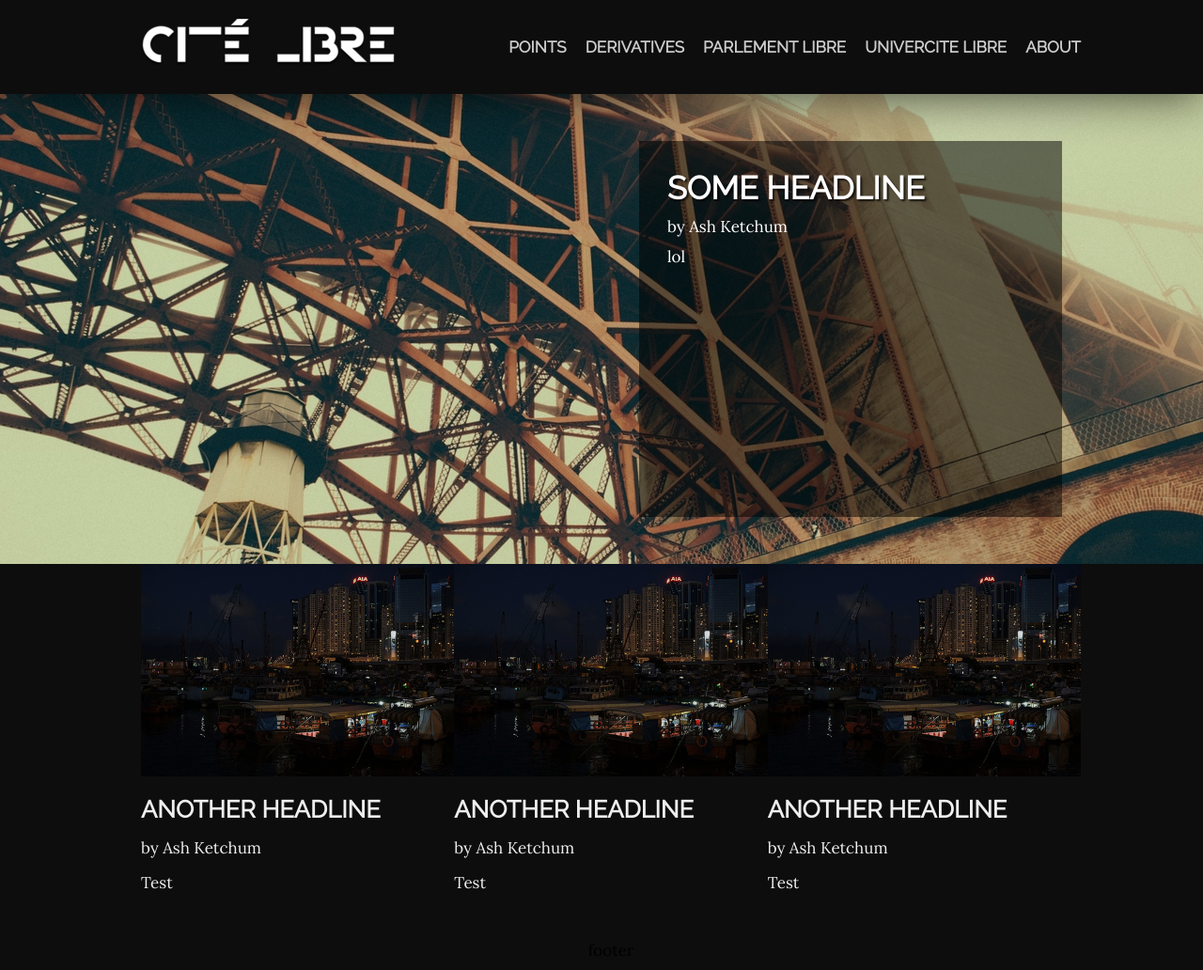
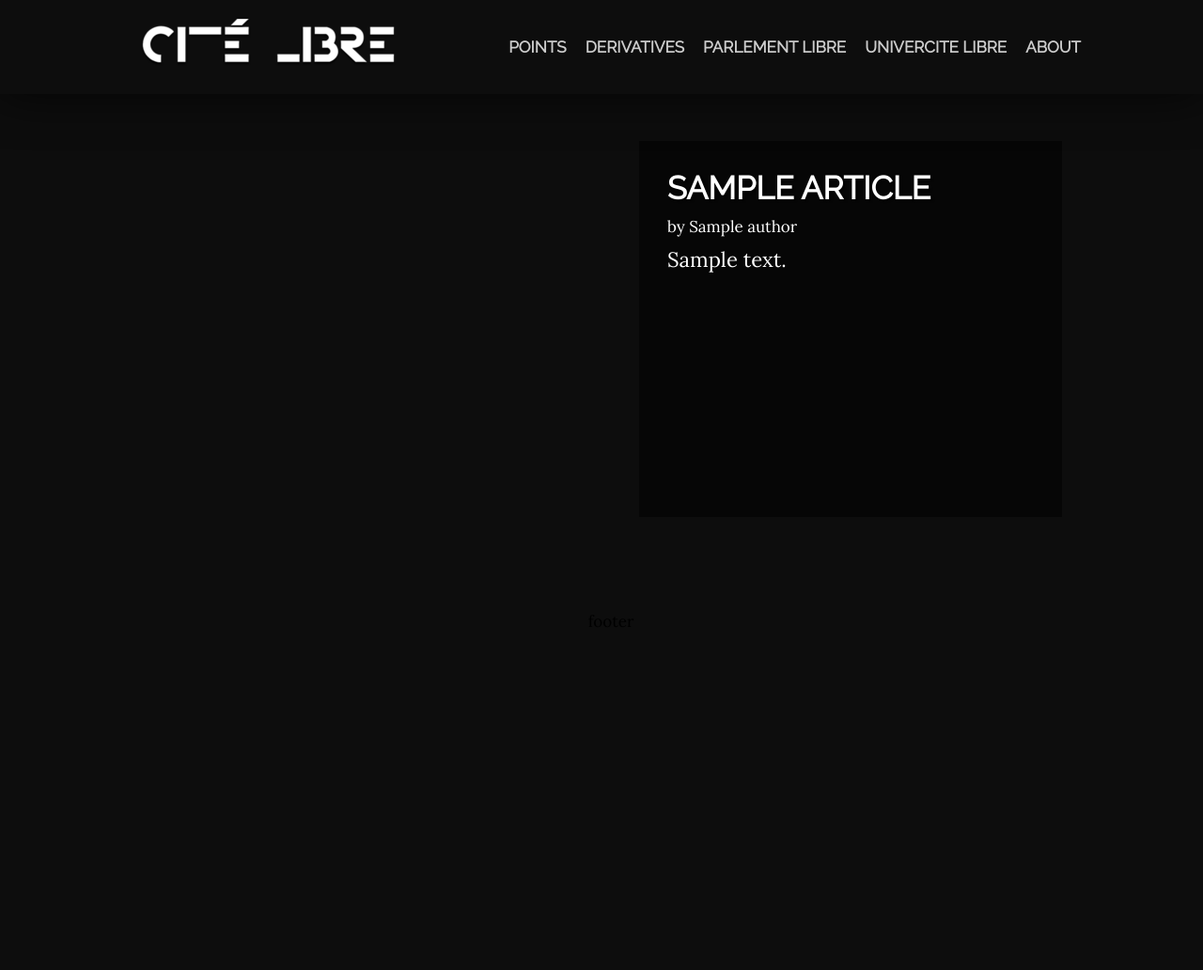
Before and after one commit to dellsystem/ctlibre.com, a Django app: page / in a window 1280 px wide. Shown: the whole page at 94% size. After the commit the page ends 667 px from the top, so only its background shows below. Run offline with Django 3.2, Linux system fonts and the light colour scheme; tables that the repository leaves empty hold one stand-in row (values such as "Sample post"); style sheets or scripts are compiled from the project's sources; some libraries are stand-ins or nearby versions.

Commit message:
Show Article objects on homepage
(Instead of the fake articles I had before)

(Though these are still fake articles)

```diff
--- a/templates/home.html
+++ b/templates/home.html
@@ -26,62 +26,46 @@
         </div>
     </div>
     <div id="masthead">
-        <div class="photo">
-            <img src="{{ STATIC_URL }}img/splash.jpg" />
-        </div>
-        <div class="block-wrapper">
-            <div class="block">
-                <p class="headline">Some headline</h2>
-                <p class="byline">by Ash Ketchum</p>
-                <p>lol</p>
+        <a href="">
+            <div class="photo">
+                <img src="{{ lead_story.graphic.url_1500x1000 }}" />
             </div>
-        </div>
+            <div class="block-wrapper">
+                <div class="block">
+                    <p class="headline">{{ lead_story.title }}</h2>
+                    <p class="byline">by {{ lead_story.author }}</p>
+                    <p class="description">{{ lead_story.description }}</p>
+                </div>
+            </div>
+        </a>
     </div>
     <div id="content">
+        {% for article in main_stories %}
+        {% if forloop.counter0|divisibleby:"3" %}
         <div class="row">
+        {% endif %}
             <div class="span4">
                 <div class="photo">
-                    <img src="{{ STATIC_URL }}img/splash5.jpg" />
-                    <div class="overlay">
-                        <p class="date">October 25</p>
-                        <p class="category">[Points]</p>
-                    </div>
+                    <a href="">
+                        <img src="{{ article.graphic.url_500x333 }}" />
+                        <div class="overlay">
+                            <p class="date">
+                                {{ article.created_on|date:"F j" }}
+                            </p>
+                            <p class="category">[{{ article.category }}]</p>
+                        </div>
+                    </a>
                 </div>
                 <div class="info">
-                    <p class="headline">Another headline</p>
-                    <p class="byline">by Ash Ketchum</p>
-                    <p>Test</p>
+                    <p class="headline">{{ article.title }}</p>
+                    <p class="byline">by {{ article.author }}</p>
+                    <p>{{ article.description }}</p>
                 </div>
             </div>
-            <div class="span4">
-                <div class="photo">
-                    <img src="{{ STATIC_URL }}img/splash5.jpg" />
-                    <div class="overlay">
-                        <p class="date">October 25</p>
-                        <p class="category">[Points]</p>
-                    </div>
-                </div>
-                <div class="info">
-                    <p class="headline">Another headline</p>
-                    <p class="byline">by Ash Ketchum</p>
-                    <p>Test</p>
-                </div>
-            </div>
-            <div class="span4">
-                <div class="photo">
-                    <img src="{{ STATIC_URL }}img/splash5.jpg" />
-                    <div class="overlay">
-                        <p class="date">October 25</p>
-                        <p class="category">[Points]</p>
-                    </div>
-                </div>
-                <div class="info">
-                    <p class="headline">Another headline</p>
-                    <p class="byline">by Ash Ketchum</p>
-                    <p>Test</p>
-                </div>
-            </div>
+        {% if forloop.counter|divisibleby:"3" %}
         </div>
+        {% endif %}
+        {% endfor %}
     </div>
     <div id="footer">
         <p>footer</p>
```
